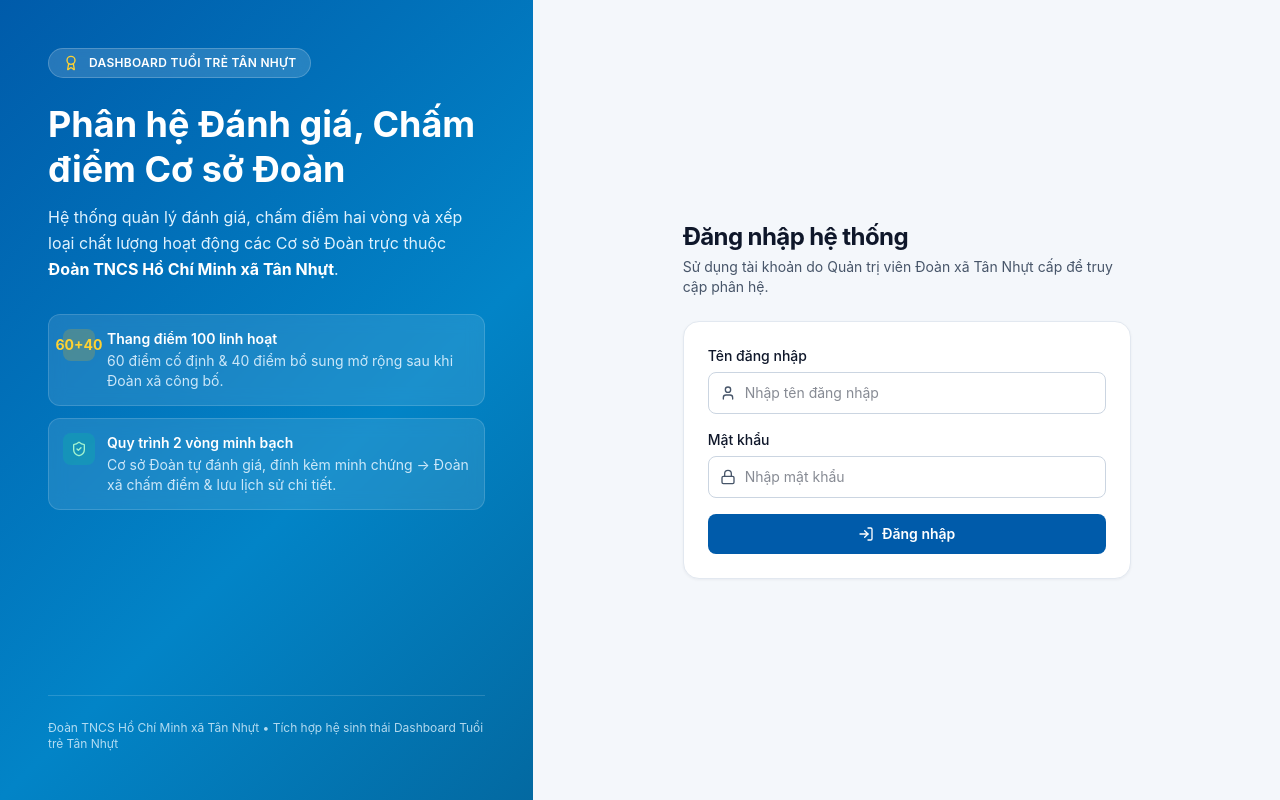
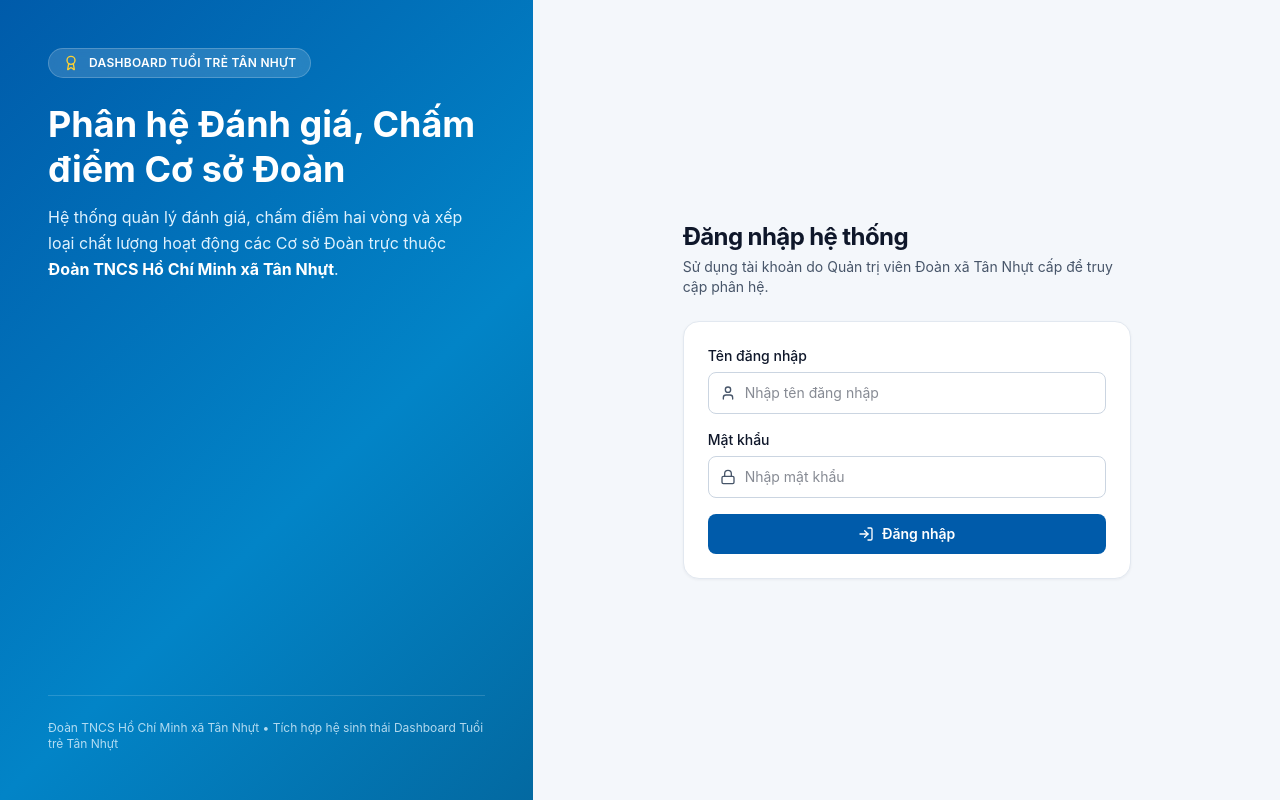
Before and after one commit to doanxatannhut/danh-gia-co-so-doan-tan-nhut, a React (Vite) app: page / in a window 1280 px wide. Built offline with nearby package versions, Linux system fonts and the light colour scheme; no server answers.

Commit message:
Remove feature cards from login banner

```diff
--- a/src/components/LoginPage.tsx
+++ b/src/components/LoginPage.tsx
@@ -1,5 +1,5 @@
 import React, { useState } from 'react';
-import { Award, ShieldCheck, LogIn, Lock, User } from 'lucide-react';
+import { Award, LogIn, Lock, User } from 'lucide-react';
 import type { AuthUser } from '../types';
 import { apiFetch } from '../utils/api';
 
@@ -46,31 +46,6 @@ export const LoginPage: React.FC<LoginPageProps> = ({ onLogin }) => {
             Hệ thống quản lý đánh giá, chấm điểm hai vòng và xếp loại chất lượng hoạt động các Cơ sở Đoàn trực thuộc{' '}
             <strong className="text-white">Đoàn TNCS Hồ Chí Minh xã Tân Nhựt</strong>.
           </p>
-
-          <div className="mt-8 grid gap-3 max-w-md">
-            <div className="bg-white/10 backdrop-blur-sm border border-white/15 rounded-xl p-3.5 flex items-start gap-3">
-              <div className="w-8 h-8 rounded-lg bg-amber-400/20 text-amber-300 flex items-center justify-center shrink-0 font-bold text-sm">
-                60+40
-              </div>
-              <div className="text-xs sm:text-sm">
-                <div className="font-semibold">Thang điểm 100 linh hoạt</div>
-                <div className="text-sky-100/90 mt-0.5">
-                  60 điểm cố định & 40 điểm bổ sung mở rộng sau khi Đoàn xã công bố.
-                </div>
-              </div>
-            </div>
-            <div className="bg-white/10 backdrop-blur-sm border border-white/15 rounded-xl p-3.5 flex items-start gap-3">
-              <div className="w-8 h-8 rounded-lg bg-emerald-400/20 text-emerald-200 flex items-center justify-center shrink-0">
-                <ShieldCheck className="w-4 h-4" />
-              </div>
-              <div className="text-xs sm:text-sm">
-                <div className="font-semibold">Quy trình 2 vòng minh bạch</div>
-                <div className="text-sky-100/90 mt-0.5">
-                  Cơ sở Đoàn tự đánh giá, đính kèm minh chứng → Đoàn xã chấm điểm & lưu lịch sử chi tiết.
-                </div>
-              </div>
-            </div>
-          </div>
         </div>
 
         <div className="relative z-10 mt-8 pt-6 border-t border-white/15 text-xs text-sky-100/80">
```
